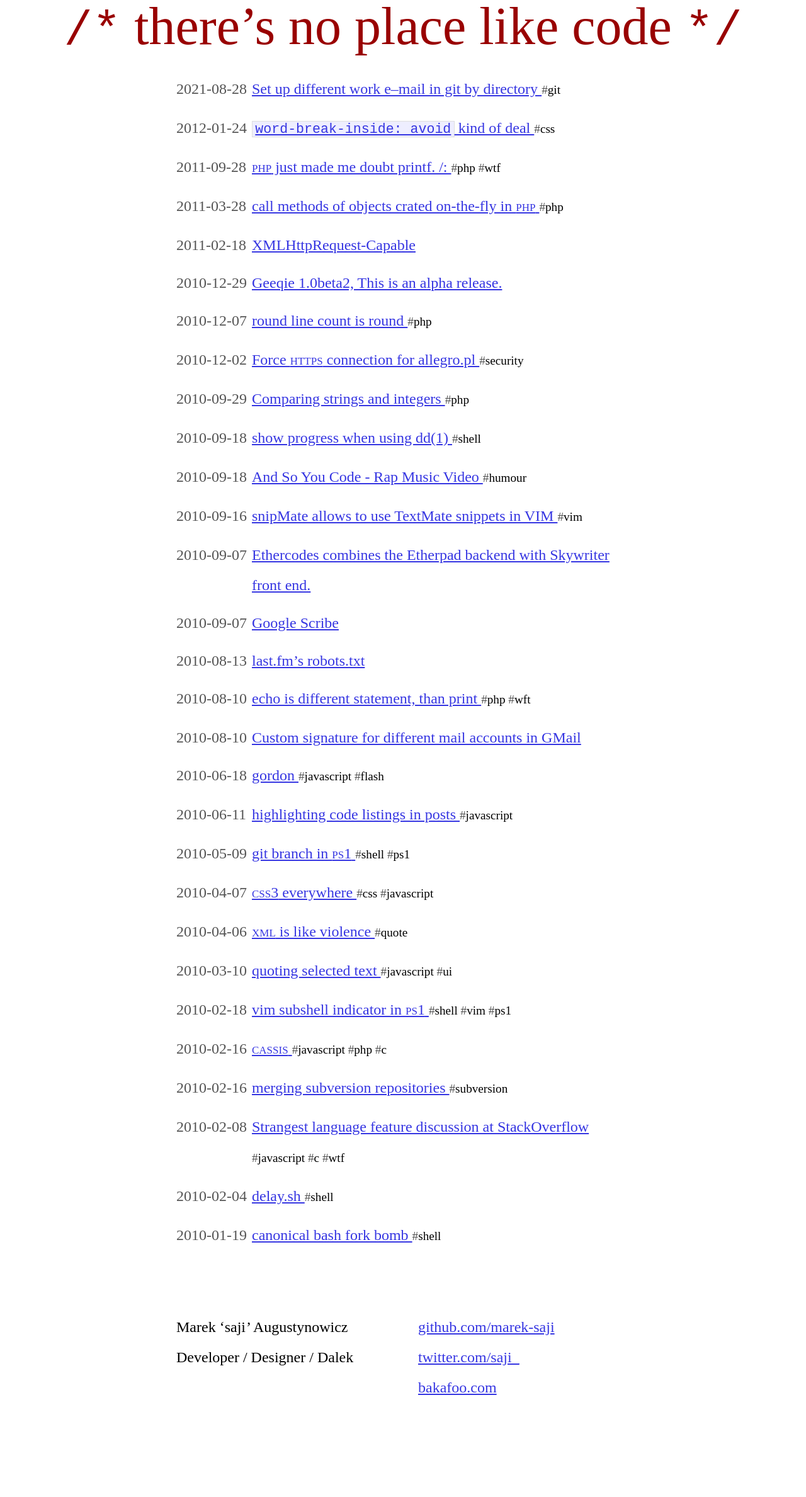
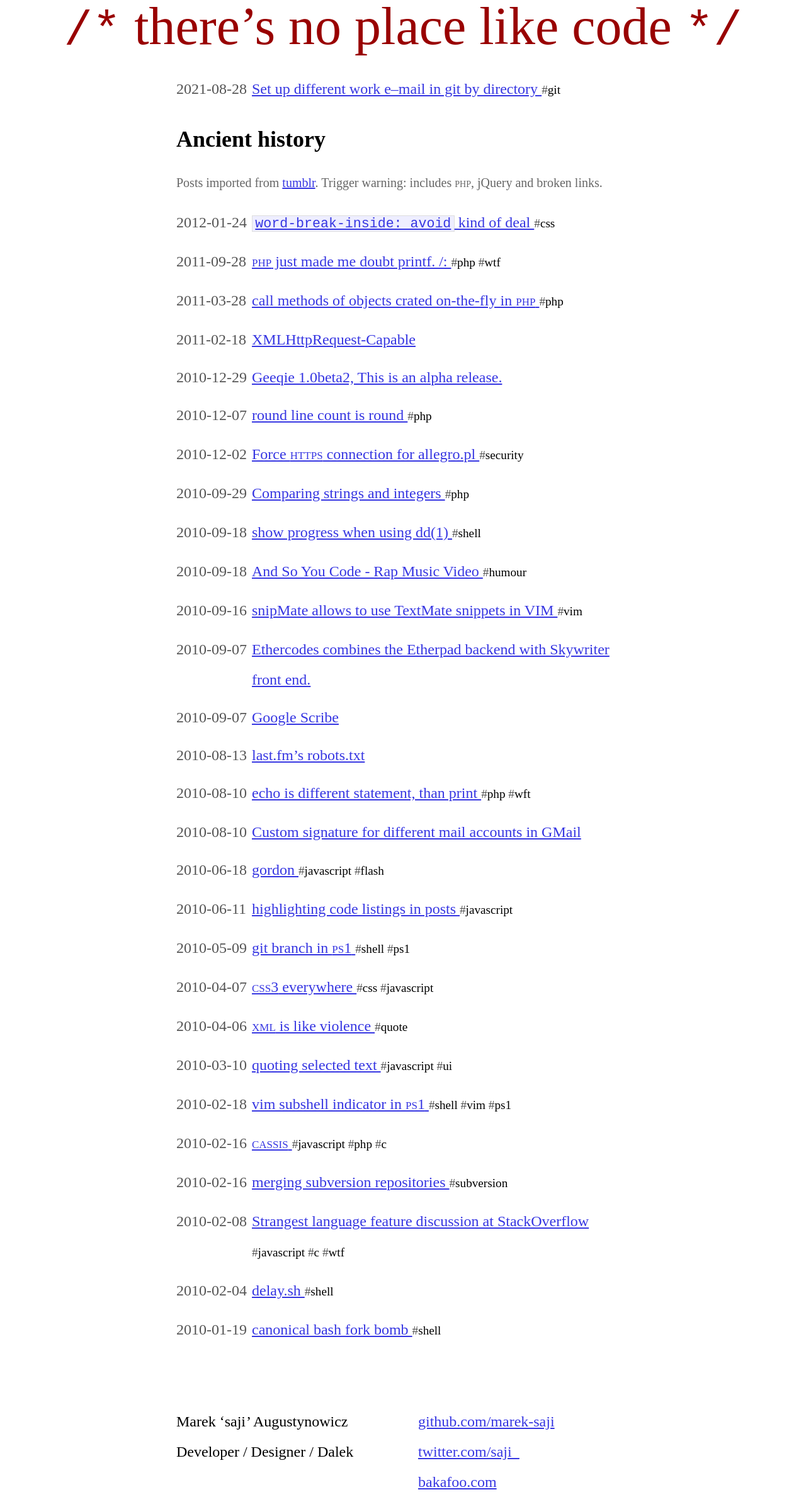
Before and after one commit to marek-saji/noplacelikecode, a Jekyll site: the page built from index.html, in a window 1280 px wide. Shown: the whole page at 63% size. Built offline with Jekyll 4.4.1, drawn with Linux system fonts in a browser that asks for light colours; some web fonts are replaced; before the commit the page ends 2227 px from its top, so only the background shows below that.

Commit message:
Separate ancient posts from newer ones

```diff
--- a/_includes/post_list.html
+++ b/_includes/post_list.html
@@ -1,5 +1,22 @@
+{% assign sawFirstTumblr = false %}
 <ol class=posts__list>
   {% for post in include.posts limit:include.limit %}
+    {% if include.showAncientHeading and sawFirstTumblr == false %}
+      {% if post.tumblr_url %}
+        {% assign sawFirstTumblr = true %}
+</ol>
+
+<h2 class="posts__ancientHeading">Ancient history</h2>
+
+<small class="posts__ancientDescription">
+  Posts imported from
+  <a href="https://saji-codes.tumblr.com/">tumblr</a>.
+  Trigger warning: includes <abbr>PHP</abbr>, jQuery and broken links.
+</small>
+
+<ol class=posts__list>
+      {% endif %}
+    {% endif %}
     {% include post_list_item.html post=post linkifyTags=include.linkifyTags showTags=include.showTags %}
   {% endfor %}
 </ol>
--- a/index.html
+++ b/index.html
@@ -3,5 +3,5 @@ layout: default
 ---
 
 <section class=archive>
-  {% include post_list.html posts=site.posts %}
+  {% include post_list.html posts=site.posts showAncientHeading=true %}
 </section>
--- a/styles/_layout.scss
+++ b/styles/_layout.scss
@@ -120,6 +120,14 @@ a
   @media all and (min-width: $width-bigger)  { font-size: 5.5em; }
   @media all and (min-width: $width-big-ass) { font-size: 6.5em; }
 }
+
+.posts__ancientDescription
+{
+  display: block;
+  color: #666;
+  line-height: 1.5em;
+}
+
 .posts__list
 {
   list-style: none;
```
